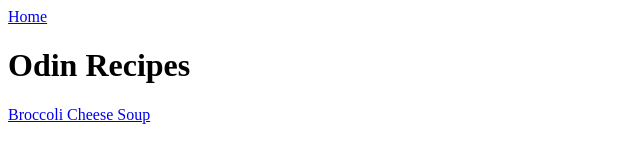
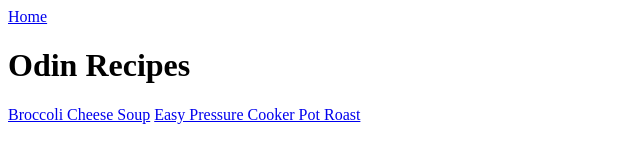
Before and after one commit to Murasai/odin-recipes, a plain HTML site: page index.html in a window 1280 px wide. Shown: the whole page, without its empty margins (0-640 px from the left). Drawn offline with Linux system fonts and the light colour scheme.

Commit message:
made changes to index.html

```diff
--- a/index.html
+++ b/index.html
@@ -10,5 +10,6 @@
         <body>
             <h1>Odin Recipes</h1>
             <a href="recipes/broccolicheesesoup.html">Broccoli Cheese Soup</a>
+            <a href="recipes/easypressurecookerpotroast.html">Easy Pressure Cooker Pot Roast</a>
         </body>
     </html>
```
